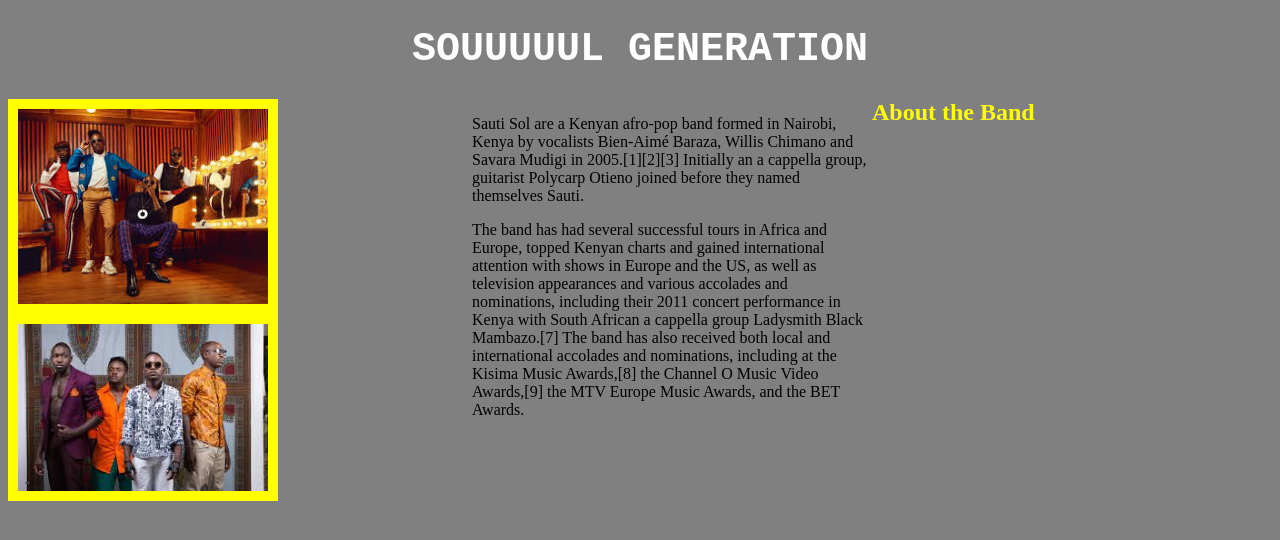
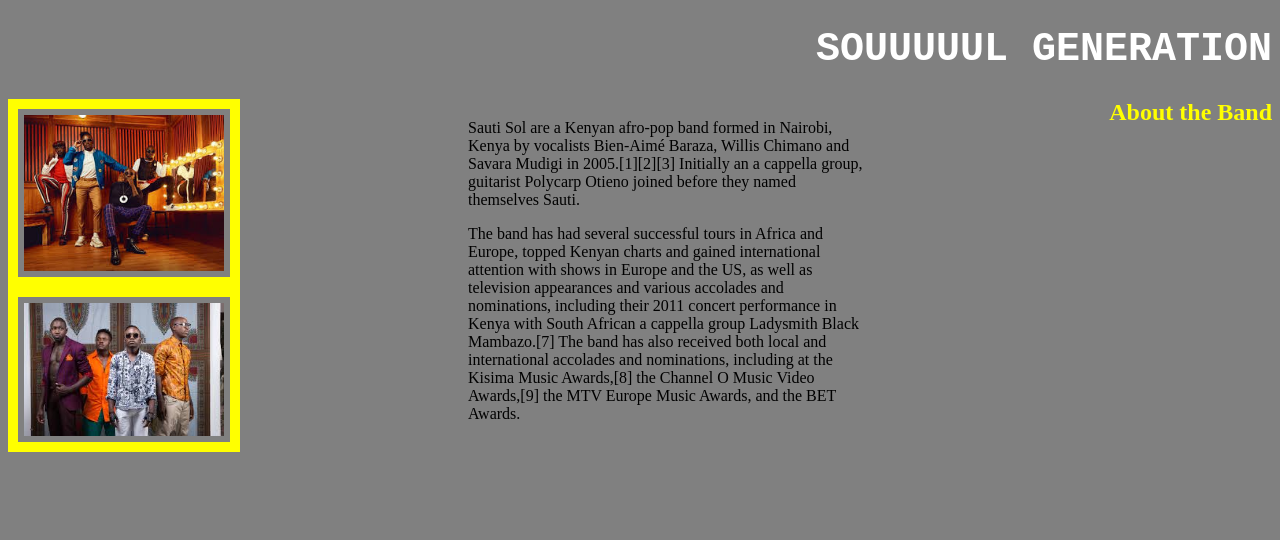
Before and after one commit to kangangi/band, a plain HTML site: page index.html in a window 1280 px wide. Drawn offline with Linux system fonts and the light colour scheme.

Commit message:
box model

```diff
--- a/css/styles.css
+++ b/css/styles.css
@@ -1,16 +1,20 @@
 img{
-  width: 250px;
+  width: 200px;
   float: left;
   border: 10px solid yellow;
+  padding: 6px;
+
 }
 .text{
   width: 400px;
   float: right;
+  margin: 4px;
 }
 .about{
   width: 400px;
   float: right;
   color: yellow;
+  text-align: right;
 }
 body{
   background-color: gray;
@@ -18,7 +22,7 @@ body{
 h1{
   color: white;
   font-size: 40px;
-  text-align: center;
+  text-align: right;
   font-family: monospace;
   font-weight: bold;
 }
```
